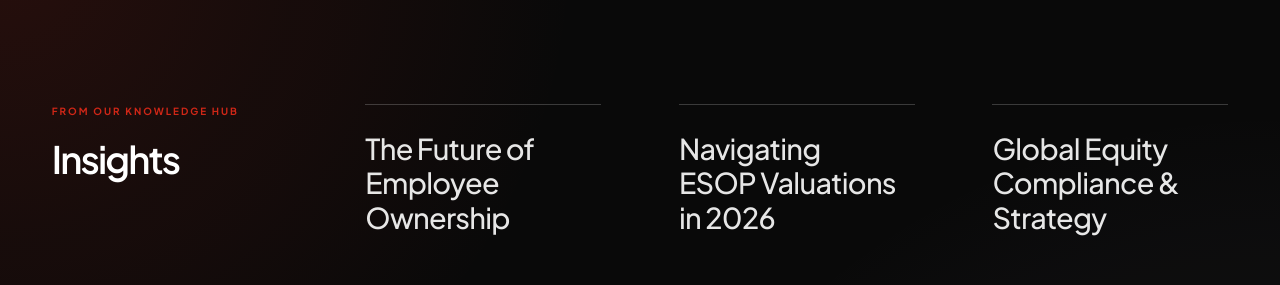
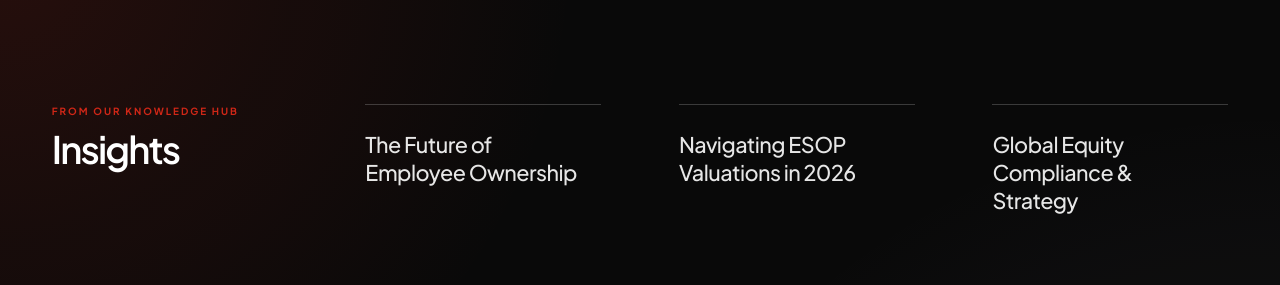
Before and after one commit to ParvMarwaha/veritas-8, a Next.js app: page / in a window 1280 px wide. Shown: the part 1580-1865 px from the top of the page. Built offline with nearby package versions, Linux system fonts and the light colour scheme.

Commit message:
insights 13

```diff
--- a/src/components/InsightsSection.tsx
+++ b/src/components/InsightsSection.tsx
@@ -89,7 +89,7 @@ export function InsightsSection() {
                 initial={{ opacity: 0, y: 20 }}
                 whileInView={{ opacity: 1, y: 0 }}
                 viewport={{ once: true }}
-                className="text-[#D02717] font-bold tracking-[0.2em] text-[11px] uppercase mb-6 block"
+                className="text-[#D02717] font-bold tracking-[0.2em] text-[11px] uppercase mb-3 block"
               >
                 From our Knowledge Hub
               </motion.span>
@@ -136,7 +136,7 @@ export function InsightsSection() {
                   transition={{ delay: 0.3 + (idx * 0.15), duration: 1, ease: "easeOut" }}
                   className="w-full h-[1.5px] bg-white/20 mb-8 group-hover:bg-[#D02717] group-hover:scale-y-[2] transition-all duration-500 origin-left"
                 />
-                <h3 className="text-2xl lg:text-[32px] font-medium tracking-tight leading-[1.2] text-white/90 group-hover:text-[#D02717] transition-all duration-500 pr-4 group-hover:translate-x-3">
+                <h3 className="text-xl lg:text-[24px] font-medium tracking-tight leading-[1.3] text-white/90 group-hover:text-[#D02717] transition-all duration-500 pr-4 group-hover:translate-x-3">
                   {item.title}
                 </h3>
               </div>
```
